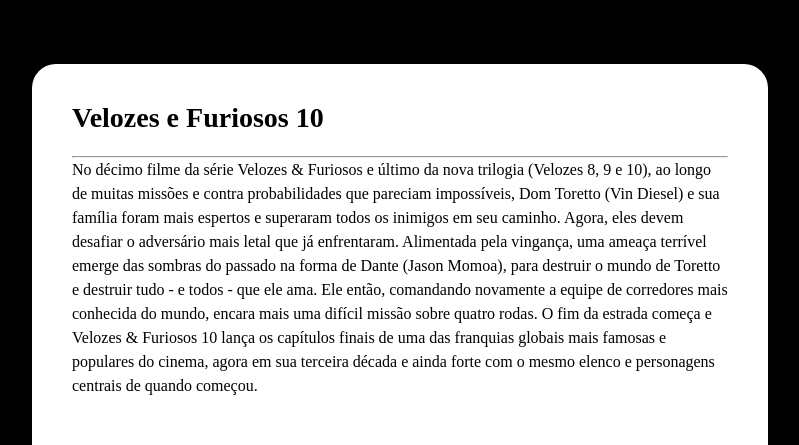
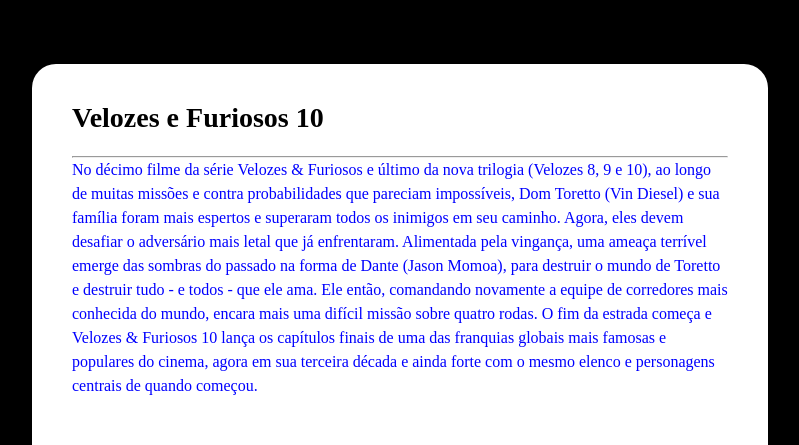
Before and after one commit to tiagosilvamaia11b/filme-velozes-e-furiosos, a plain HTML site: page index.html in a window 1280 px wide. Shown: the top 445 px of the page, without its empty margins (240-1039 px from the left). Drawn offline with Linux system fonts and the light colour scheme.

Commit message:
id do css parte 1

```diff
--- a/index.html
+++ b/index.html
@@ -11,7 +11,7 @@
 
         <h2>Velozes e Furiosos 10</h2>
         <hr>
-        <p>No décimo filme da série Velozes & Furiosos e último da nova trilogia (Velozes 8, 9 e 10), ao longo de muitas missões e contra probabilidades que pareciam impossíveis, Dom Toretto (Vin Diesel) e sua família foram mais espertos e superaram todos os inimigos em seu caminho. Agora, eles devem desafiar o adversário mais letal que já enfrentaram. Alimentada pela vingança, uma ameaça terrível emerge das sombras do passado na forma de Dante (Jason Momoa), para destruir o mundo de Toretto e destruir tudo - e todos - que ele ama. Ele então, comandando novamente a equipe de corredores mais conhecida do mundo, encara mais uma difícil missão sobre quatro rodas. O fim da estrada começa e Velozes & Furiosos 10 lança os capítulos finais de uma das franquias globais mais famosas e populares do cinema, agora em sua terceira década e ainda forte com o mesmo elenco e personagens centrais de quando começou.</p> <br>
+        <p id="paragrafo">No décimo filme da série Velozes & Furiosos e último da nova trilogia (Velozes 8, 9 e 10), ao longo de muitas missões e contra probabilidades que pareciam impossíveis, Dom Toretto (Vin Diesel) e sua família foram mais espertos e superaram todos os inimigos em seu caminho. Agora, eles devem desafiar o adversário mais letal que já enfrentaram. Alimentada pela vingança, uma ameaça terrível emerge das sombras do passado na forma de Dante (Jason Momoa), para destruir o mundo de Toretto e destruir tudo - e todos - que ele ama. Ele então, comandando novamente a equipe de corredores mais conhecida do mundo, encara mais uma difícil missão sobre quatro rodas. O fim da estrada começa e Velozes & Furiosos 10 lança os capítulos finais de uma das franquias globais mais famosas e populares do cinema, agora em sua terceira década e ainda forte com o mesmo elenco e personagens centrais de quando começou.</p> <br>
         <a href="https://www.adorocinema.com/filmes/filme-242871/" target="_blank">veja mais sobre</a> <br>
         <img src="https://br.web.img2.acsta.net/pictures/23/05/16/22/53/0156803.jpg" alt="imagem sobre o filme velozes e furiosos">
 
--- a/style.css
+++ b/style.css
@@ -50,3 +50,7 @@ h2 {
     line-height: 100%;
     margin-bottom: 24px;
 }
+
+#paragrafo {
+    color: blue;
+}
```
